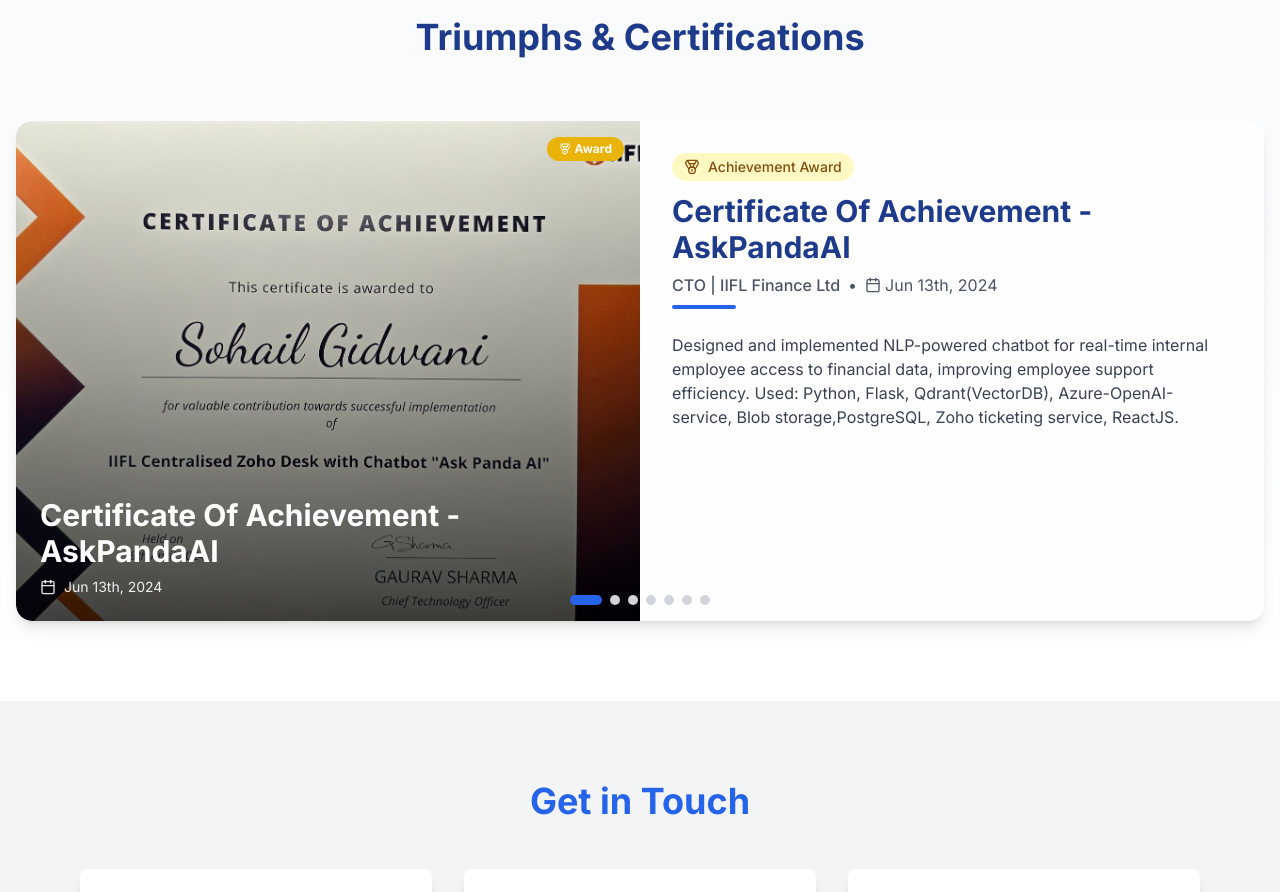
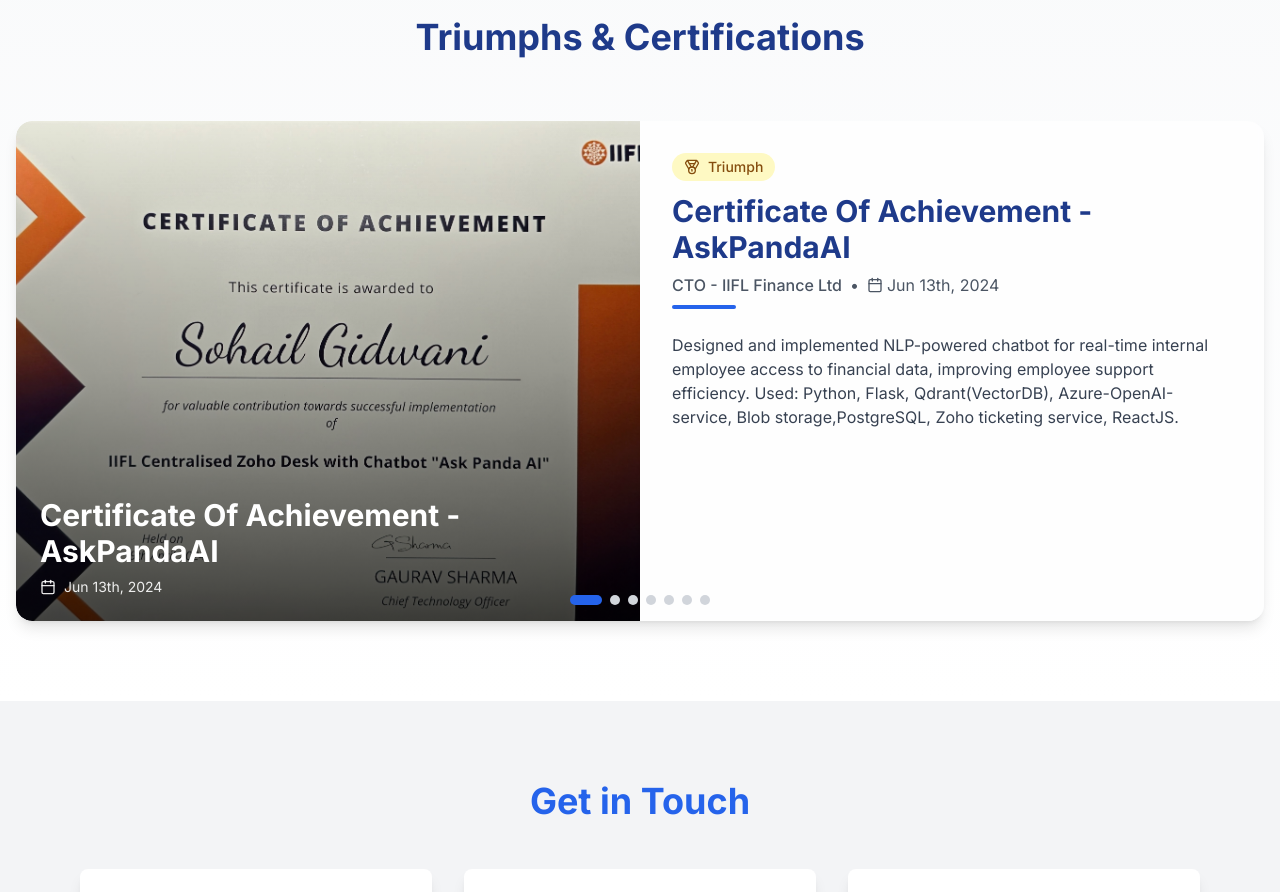
Before and after one commit to SohailGidwani/next-portfolio, a Next.js app: page / in a window 1280 px wide. Shown: the part 4220-5112 px from the top of the page. Built offline with nearby package versions, Linux system fonts and the light colour scheme.

Commit message:
Refactor issuer text and comment out award display in Triumphs component for cleaner code

```diff
--- a/app/components/Triumphs.tsx
+++ b/app/components/Triumphs.tsx
@@ -47,7 +47,7 @@
   const certificates = [
     {
       title: "Certificate Of Achievement - AskPandaAI",
-      issuer: "CTO | IIFL Finance Ltd",
+      issuer: "CTO - IIFL Finance Ltd",
       date: "Jun 13th, 2024",
       description: "Designed and implemented NLP-powered chatbot for real-time internal employee access to financial data, improving employee support efficiency. Used: Python, Flask, Qdrant(VectorDB), Azure-OpenAI-service, Blob storage,PostgreSQL, Zoho ticketing service, ReactJS.",
       image: AskPandaAI,
@@ -116,12 +116,12 @@
             className="transition-transform duration-700 group-hover:scale-105"
           />
           <div className="absolute inset-0 bg-gradient-to-t from-black/70 via-black/30 to-transparent flex flex-col justify-end p-6">
-            {cert.isAward && (
+            {/* {cert.isAward && (
               <div className="absolute top-4 right-4 bg-yellow-500 text-white px-3 py-1 rounded-full text-xs font-bold flex items-center">
                 <Medal className="mr-1 h-3 w-3" />
                 Award
               </div>
-            )}
+            )} */}
             <h3 className="text-white text-2xl md:text-3xl font-bold mb-2">{cert.title}</h3>
             <div className="flex items-center text-white/90 text-sm">
               <Calendar className="mr-2 h-4 w-4" />
@@ -137,7 +137,7 @@
               {cert.isAward ? (
                 <div className="flex items-center bg-yellow-100 dark:bg-yellow-900/30 text-yellow-800 dark:text-yellow-300 px-3 py-1 rounded-full text-sm font-medium mb-3">
                   <Medal className="mr-2 h-4 w-4" />
-                  Achievement Award
+                  Triumph
                 </div>
               ) : (
                 <div className="flex items-center bg-blue-100 dark:bg-blue-900/30 text-blue-800 dark:text-blue-300 px-3 py-1 rounded-full text-sm font-medium mb-3">
```
